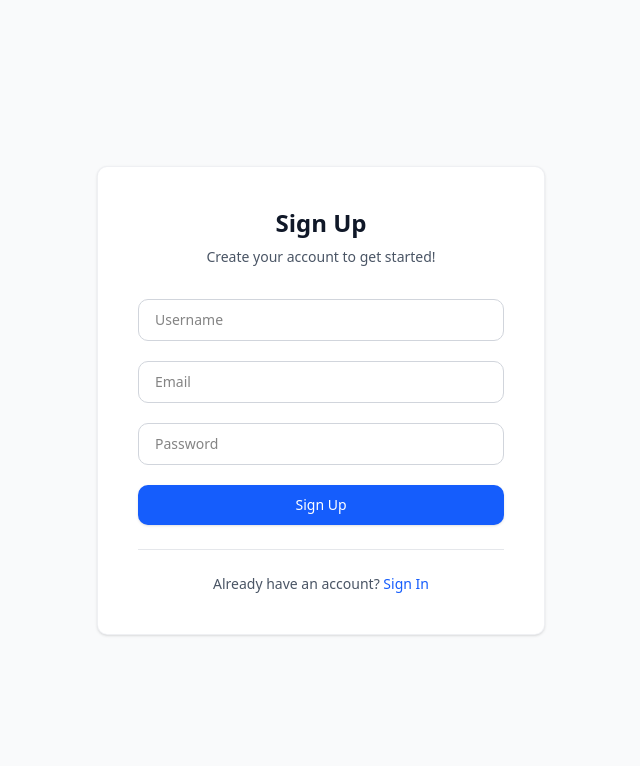
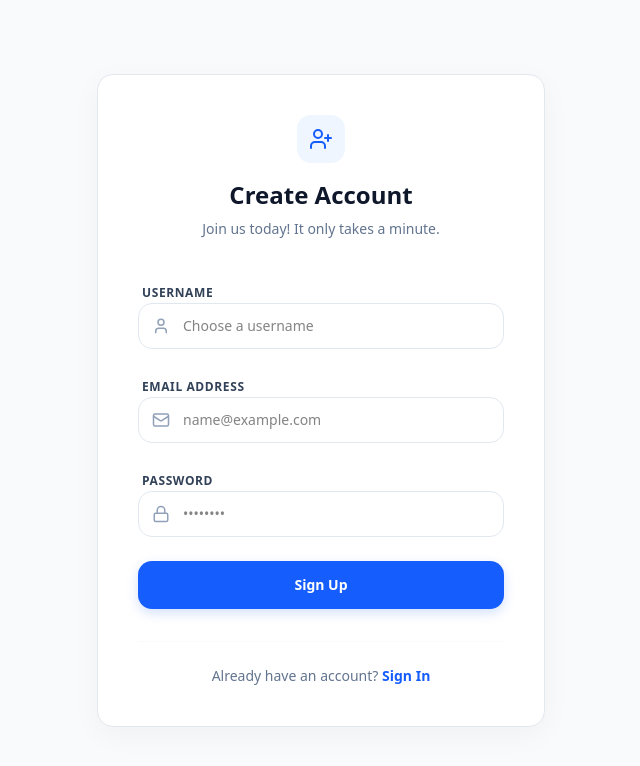
Before and after one commit to AsadMughalAM/FYP, a React (Vite) app in the folder client/: page /signup in a window 1280 px wide. Shown: the top 766 px of the page, without its empty margins (319-959 px from the left). Built offline with nearby package versions, Linux system fonts and the light colour scheme; no server answers.

Commit message:
feat: implement authentication pages with SignIn and SignUp components using react-hook-form and tanstack-query

```diff
--- a/client/src/auth/SignIn/SignIn.jsx
+++ b/client/src/auth/SignIn/SignIn.jsx
@@ -5,17 +5,14 @@ import axios from "axios";
 import { useNavigate, Link } from "react-router-dom";
 import { GoogleLogin } from "@react-oauth/google";
 import { jwtDecode } from "jwt-decode";
+import { Loader2, Mail, Lock, User } from "lucide-react";
 
 const SignIn = () => {
   const navigate = useNavigate();
   const [apiError, setApiError] = useState(null);
   const { register, handleSubmit, formState: { errors } } = useForm();
 
-  // Debug logging
-  console.log("VITE_API_BASE_URL:", import.meta.env.VITE_API_BASE_URL);
-  console.log("VITE_GOOGLE_CLIENT_ID:", import.meta.env.VITE_GOOGLE_CLIENT_ID);
-
-  const API_BASE_URL = import.meta.env.VITE_API_BASE_URL || 'https://content-possibility.up.railway.app/api';
+  const API_BASE_URL = import.meta.env.VITE_API_BASE_URL || 'http://127.0.0.1:8000/api';
 
   const mutation = useMutation({
     mutationFn: async (data) => {
@@ -53,75 +50,115 @@ const SignIn = () => {
     }
   };
 
+  const isLoading = mutation.isPending;
+
   return (
-    <div className="min-h-screen flex items-center justify-center bg-gray-50 p-4">
-      <div className="bg-white rounded-lg border border-gray-200/60 shadow-sm w-full max-w-md p-8 md:p-10">
-        <div className="mb-8">
-          <h2 className="text-2xl font-semibold text-gray-900 text-center mb-2">Sign In</h2>
-          <p className="text-center text-sm text-gray-600">Welcome back! Please login to your account.</p>
+    <div className="min-h-screen flex items-center justify-center bg-[#f8fafc] p-4 font-sans">
+      <div className="bg-white rounded-2xl border border-slate-200 shadow-[0_8px_30px_rgb(0,0,0,0.04)] w-full max-w-md overflow-hidden transition-all duration-300">
+        <div className="p-8 md:p-10">
+          <div className="mb-10 text-center">
+            <div className="inline-flex items-center justify-center w-12 h-12 rounded-xl bg-blue-50 text-blue-600 mb-4">
+              <Lock size={24} />
+            </div>
+            <h2 className="text-2xl font-bold text-slate-900 mb-2">Welcome Back</h2>
+            <p className="text-slate-500 text-sm">Please enter your details to sign in.</p>
           </div>
 
           {apiError && (
-          <div className="bg-red-50 border border-red-200 text-red-700 text-sm text-center p-3 rounded-lg mb-6">
-            {JSON.stringify(apiError)}
+            <div className="bg-red-50 border border-red-100 text-red-600 text-sm p-4 rounded-xl mb-8 flex items-start animate-in fade-in slide-in-from-top-2 duration-300">
+              <span className="font-medium">Error: </span>
+              <span className="ml-1 opacity-90">{typeof apiError === 'object' ? (apiError.detail || JSON.stringify(apiError)) : apiError}</span>
             </div>
           )}
 
-        <form onSubmit={handleSubmit(onSubmit)} className="space-y-5 mb-6">
-          <div>
+          <form onSubmit={handleSubmit(onSubmit)} className="space-y-6 mb-8">
+            <div className="space-y-1">
+              <label className="text-xs font-semibold text-slate-700 uppercase tracking-wider ml-1">Username</label>
+              <div className="relative group">
+                <div className="absolute inset-y-0 left-0 pl-3.5 flex items-center pointer-events-none text-slate-400 group-focus-within:text-blue-500 transition-colors">
+                  <User size={18} />
+                </div>
                 <input
                   type="text"
-              placeholder="Username"
+                  placeholder="Enter your username"
+                  disabled={isLoading}
                   {...register("username", { required: "Username is required" })}
-              className={`w-full px-4 py-2.5 text-sm rounded-lg border bg-white transition-colors focus:outline-none focus:ring-2 ${
+                  className={`w-full pl-11 pr-4 py-3 text-sm rounded-xl border bg-white transition-all outline-none ring-offset-2 ${
                     errors.username
-                  ? "border-red-300 focus:ring-red-200 focus:border-red-400"
-                  : "border-gray-300 focus:ring-blue-100 focus:border-blue-400"
-              }`}
+                      ? "border-red-200 focus:ring-2 focus:ring-red-100 focus:border-red-400"
+                      : "border-slate-200 focus:ring-4 focus:ring-blue-50/50 focus:border-blue-500"
+                  } ${isLoading ? "bg-slate-50 cursor-not-allowed opacity-70" : ""}`}
                 />
+              </div>
               {errors.username && (
-              <p className="text-red-600 text-xs mt-1.5 ml-1">{errors.username.message}</p>
+                <p className="text-red-500 text-[11px] font-medium mt-1.5 ml-1 animate-in fade-in duration-200">{errors.username.message}</p>
               )}
             </div>
 
-          <div>
+            <div className="space-y-1">
+              <label className="text-xs font-semibold text-slate-700 uppercase tracking-wider ml-1">Password</label>
+              <div className="relative group">
+                <div className="absolute inset-y-0 left-0 pl-3.5 flex items-center pointer-events-none text-slate-400 group-focus-within:text-blue-500 transition-colors">
+                  <Lock size={18} />
+                </div>
                 <input
                   type="password"
-              placeholder="Password"
-              {...register("password", { required: "Password is required", minLength: 8 })}
-              className={`w-full px-4 py-2.5 text-sm rounded-lg border bg-white transition-colors focus:outline-none focus:ring-2 ${
+                  placeholder="••••••••"
+                  disabled={isLoading}
+                  {...register("password", { required: "Password is required", minLength: { value: 8, message: "Minimum 8 characters" } })}
+                  className={`w-full pl-11 pr-4 py-3 text-sm rounded-xl border bg-white transition-all outline-none ring-offset-2 ${
                     errors.password
-                  ? "border-red-300 focus:ring-red-200 focus:border-red-400"
-                  : "border-gray-300 focus:ring-blue-100 focus:border-blue-400"
-              }`}
+                      ? "border-red-200 focus:ring-2 focus:ring-red-100 focus:border-red-400"
+                      : "border-slate-200 focus:ring-4 focus:ring-blue-50/50 focus:border-blue-500"
+                  } ${isLoading ? "bg-slate-50 cursor-not-allowed opacity-70" : ""}`}
                 />
+              </div>
               {errors.password && (
-              <p className="text-red-600 text-xs mt-1.5 ml-1">{errors.password.message}</p>
+                <p className="text-red-500 text-[11px] font-medium mt-1.5 ml-1 animate-in fade-in duration-200">{errors.password.message}</p>
               )}
             </div>
 
             <button
               type="submit"
-            className="w-full py-2.5 bg-blue-600 hover:bg-blue-700 text-white text-sm font-medium rounded-lg shadow-sm hover:shadow transition-all duration-150"
+              disabled={isLoading}
+              className={`w-full py-3.5 bg-blue-600 hover:bg-blue-700 text-white text-sm font-semibold rounded-xl shadow-[0_4px_12px_rgba(37,99,235,0.2)] hover:shadow-[0_6px_20px_rgba(37,99,235,0.25)] transition-all duration-200 flex items-center justify-center gap-2 ${
+                isLoading ? "opacity-80 cursor-not-allowed transform-none" : "active:scale-[0.98]"
+              }`}
             >
-            Sign In
+              {isLoading ? (
+                <>
+                  <Loader2 className="animate-spin" size={18} />
+                  <span>Signing In...</span>
+                </>
+              ) : (
+                "Sign In"
+              )}
             </button>
           </form>
 
-        <div className="text-center space-y-4 pt-6 border-t border-gray-200">
-          <p className="text-sm text-gray-600">
+          <div className="relative flex items-center justify-center mb-8">
+            <div className="border-t border-slate-100 w-full"></div>
+            <span className="absolute px-4 bg-white text-[11px] font-bold text-slate-400 uppercase tracking-widest">or continue with</span>
+          </div>
+
+          <div className="space-y-6">
+            {import.meta.env.VITE_GOOGLE_CLIENT_ID ? (
+              <div className="flex justify-center">
+                <GoogleLogin onSuccess={handleGoogleLogin} onError={() => alert("Google login failed")} theme="outline" shape="pill" />
+              </div>
+            ) : (
+              <div className="text-center py-2 px-4 rounded-lg bg-slate-50 border border-slate-100">
+                 <p className="text-xs text-slate-400 italic">Google login not configured</p>
+              </div>
+            )}
+
+            <p className="text-center text-sm text-slate-500 pt-6 border-t border-slate-50">
               Don't have an account?{" "}
-            <Link to="/signup" className="text-blue-600 font-medium hover:text-blue-700 transition-colors">
-              Sign Up
+              <Link to="/signup" className="text-blue-600 font-bold hover:text-blue-700 transition-colors">
+                Create account
               </Link>
             </p>
-          {import.meta.env.VITE_GOOGLE_CLIENT_ID ? (
-            <div className="flex justify-center">
-              <GoogleLogin onSuccess={handleGoogleLogin} onError={() => alert("Google login failed")} />
           </div>
-          ) : (
-            <p className="text-xs text-gray-500">Google login not configured</p>
-          )}
         </div>
       </div>
     </div>
--- a/client/src/auth/SignUp/SignUp.jsx
+++ b/client/src/auth/SignUp/SignUp.jsx
@@ -3,6 +3,7 @@ import { useForm } from "react-hook-form";
 import { useMutation } from "@tanstack/react-query";
 import axios from "axios";
 import { useNavigate, Link } from "react-router-dom";
+import { Loader2, Mail, Lock, User, UserPlus } from "lucide-react";
 
 const SignUp = () => {
   const navigate = useNavigate();
@@ -20,8 +21,8 @@ const SignUp = () => {
       return res.data;
     },
     onSuccess: () => {
-      alert("User created successfully! Please login.");
-      navigate("/signin");
+      // Using a more modern notification would be better, but for now keeping it simple or improving visual feedback
+      navigate("/signin", { state: { message: "Account created successfully! Please login." } });
     },
     onError: (error) => {
       if (error.response) setApiError(error.response.data);
@@ -35,83 +36,128 @@ const SignUp = () => {
     mutation.mutate(data);
   };
 
+  const isLoading = mutation.isPending;
+
   return (
-    <div className="min-h-screen flex items-center justify-center bg-gray-50 p-4">
-      <div className="bg-white rounded-lg border border-gray-200/60 shadow-sm w-full max-w-md p-8 md:p-10">
-        <div className="mb-8">
-          <h2 className="text-2xl font-semibold text-gray-900 text-center mb-2">Sign Up</h2>
-          <p className="text-center text-sm text-gray-600">Create your account to get started!</p>
+    <div className="min-h-screen flex items-center justify-center bg-[#f8fafc] p-4 font-sans">
+      <div className="bg-white rounded-2xl border border-slate-200 shadow-[0_8px_30px_rgb(0,0,0,0.04)] w-full max-w-md overflow-hidden transition-all duration-300">
+        <div className="p-8 md:p-10">
+          <div className="mb-10 text-center">
+            <div className="inline-flex items-center justify-center w-12 h-12 rounded-xl bg-blue-50 text-blue-600 mb-4">
+              <UserPlus size={24} />
+            </div>
+            <h2 className="text-2xl font-bold text-slate-900 mb-2">Create Account</h2>
+            <p className="text-slate-500 text-sm">Join us today! It only takes a minute.</p>
           </div>
 
           {apiError && (
-          <div className="bg-red-50 border border-red-200 text-red-700 text-sm text-center p-3 rounded-lg mb-6">
-            {JSON.stringify(apiError)}
+            <div className="bg-red-50 border border-red-100 text-red-600 text-sm p-4 rounded-xl mb-8 flex items-start animate-in fade-in slide-in-from-top-2 duration-300">
+              <span className="font-medium">Error: </span>
+              <span className="ml-1 opacity-90">{typeof apiError === 'object' ? (apiError.detail || JSON.stringify(apiError)) : apiError}</span>
             </div>
           )}
 
-        <form onSubmit={handleSubmit(onSubmit)} className="space-y-5 mb-6">
-          <div>
+          <form onSubmit={handleSubmit(onSubmit)} className="space-y-6 mb-8">
+            <div className="space-y-1">
+              <label className="text-xs font-semibold text-slate-700 uppercase tracking-wider ml-1">Username</label>
+              <div className="relative group">
+                <div className="absolute inset-y-0 left-0 pl-3.5 flex items-center pointer-events-none text-slate-400 group-focus-within:text-blue-500 transition-colors">
+                  <User size={18} />
+                </div>
                 <input
                   type="text"
-              placeholder="Username"
+                  placeholder="Choose a username"
+                  disabled={isLoading}
                   {...register("username", { required: "Username is required" })}
-              className={`w-full px-4 py-2.5 text-sm rounded-lg border bg-white transition-colors focus:outline-none focus:ring-2 ${
+                  className={`w-full pl-11 pr-4 py-3 text-sm rounded-xl border bg-white transition-all outline-none ring-offset-2 ${
                     errors.username
-                  ? "border-red-300 focus:ring-red-200 focus:border-red-400"
-                  : "border-gray-300 focus:ring-blue-100 focus:border-blue-400"
-              }`}
+                      ? "border-red-200 focus:ring-2 focus:ring-red-100 focus:border-red-400"
+                      : "border-slate-200 focus:ring-4 focus:ring-blue-50/50 focus:border-blue-500"
+                  } ${isLoading ? "bg-slate-50 cursor-not-allowed opacity-70" : ""}`}
                 />
+              </div>
               {errors.username && (
-              <p className="text-red-600 text-xs mt-1.5 ml-1">{errors.username.message}</p>
+                <p className="text-red-500 text-[11px] font-medium mt-1.5 ml-1 animate-in fade-in duration-200">{errors.username.message}</p>
               )}
             </div>
 
-          <div>
+            <div className="space-y-1">
+              <label className="text-xs font-semibold text-slate-700 uppercase tracking-wider ml-1">Email Address</label>
+              <div className="relative group">
+                <div className="absolute inset-y-0 left-0 pl-3.5 flex items-center pointer-events-none text-slate-400 group-focus-within:text-blue-500 transition-colors">
+                  <Mail size={18} />
+                </div>
                 <input
                   type="email"
-              placeholder="Email"
-              {...register("email", { required: "Email is required" })}
-              className={`w-full px-4 py-2.5 text-sm rounded-lg border bg-white transition-colors focus:outline-none focus:ring-2 ${
+                  placeholder="name@example.com"
+                  disabled={isLoading}
+                  {...register("email", {
+                    required: "Email is required",
+                    pattern: {
+                      value: /^[A-Z0-9._%+-]+@[A-Z0-9.-]+\.[A-Z]{2,}$/i,
+                      message: "Invalid email address"
+                    }
+                  })}
+                  className={`w-full pl-11 pr-4 py-3 text-sm rounded-xl border bg-white transition-all outline-none ring-offset-2 ${
                     errors.email
-                  ? "border-red-300 focus:ring-red-200 focus:border-red-400"
-                  : "border-gray-300 focus:ring-blue-100 focus:border-blue-400"
-              }`}
+                      ? "border-red-200 focus:ring-2 focus:ring-red-100 focus:border-red-400"
+                      : "border-slate-200 focus:ring-4 focus:ring-blue-50/50 focus:border-blue-500"
+                  } ${isLoading ? "bg-slate-50 cursor-not-allowed opacity-70" : ""}`}
                 />
+              </div>
               {errors.email && (
-              <p className="text-red-600 text-xs mt-1.5 ml-1">{errors.email.message}</p>
+                <p className="text-red-500 text-[11px] font-medium mt-1.5 ml-1 animate-in fade-in duration-200">{errors.email.message}</p>
               )}
             </div>
 
-          <div>
+            <div className="space-y-1">
+              <label className="text-xs font-semibold text-slate-700 uppercase tracking-wider ml-1">Password</label>
+              <div className="relative group">
+                <div className="absolute inset-y-0 left-0 pl-3.5 flex items-center pointer-events-none text-slate-400 group-focus-within:text-blue-500 transition-colors">
+                  <Lock size={18} />
+                </div>
                 <input
                   type="password"
-              placeholder="Password"
-              {...register("password", { required: "Password is required", minLength: 8 })}
-              className={`w-full px-4 py-2.5 text-sm rounded-lg border bg-white transition-colors focus:outline-none focus:ring-2 ${
+                  placeholder="••••••••"
+                  disabled={isLoading}
+                  {...register("password", { required: "Password is required", minLength: { value: 8, message: "Minimum 8 characters" } })}
+                  className={`w-full pl-11 pr-4 py-3 text-sm rounded-xl border bg-white transition-all outline-none ring-offset-2 ${
                     errors.password
-                  ? "border-red-300 focus:ring-red-200 focus:border-red-400"
-                  : "border-gray-300 focus:ring-blue-100 focus:border-blue-400"
-              }`}
+                      ? "border-red-200 focus:ring-2 focus:ring-red-100 focus:border-red-400"
+                      : "border-slate-200 focus:ring-4 focus:ring-blue-50/50 focus:border-blue-500"
+                  } ${isLoading ? "bg-slate-50 cursor-not-allowed opacity-70" : ""}`}
                 />
+              </div>
               {errors.password && (
-              <p className="text-red-600 text-xs mt-1.5 ml-1">{errors.password.message}</p>
+                <p className="text-red-500 text-[11px] font-medium mt-1.5 ml-1 animate-in fade-in duration-200">{errors.password.message}</p>
               )}
             </div>
 
             <button
               type="submit"
-            className="w-full py-2.5 bg-blue-600 hover:bg-blue-700 text-white text-sm font-medium rounded-lg shadow-sm hover:shadow transition-all duration-150"
+              disabled={isLoading}
+              className={`w-full py-3.5 bg-blue-600 hover:bg-blue-700 text-white text-sm font-semibold rounded-xl shadow-[0_4px_12px_rgba(37,99,235,0.2)] hover:shadow-[0_6px_20px_rgba(37,99,235,0.25)] transition-all duration-200 flex items-center justify-center gap-2 ${
+                isLoading ? "opacity-80 cursor-not-allowed transform-none" : "active:scale-[0.98]"
+              }`}
             >
-            Sign Up
+              {isLoading ? (
+                <>
+                  <Loader2 className="animate-spin" size={18} />
+                  <span>Creating Account...</span>
+                </>
+              ) : (
+                "Sign Up"
+              )}
             </button>
           </form>
 
-        <p className="text-center text-sm text-gray-600 pt-6 border-t border-gray-200">
+          <p className="text-center text-sm text-slate-500 pt-6 border-t border-slate-50">
             Already have an account?{" "}
-          <Link to="/signin" className="text-blue-600 font-medium hover:text-blue-700 transition-colors">
+            <Link to="/signin" className="text-blue-600 font-bold hover:text-blue-700 transition-colors">
               Sign In
             </Link>
           </p>
+        </div>
       </div>
     </div>
   );
```
Lines whose indentation alone changed are shown as unchanged.
